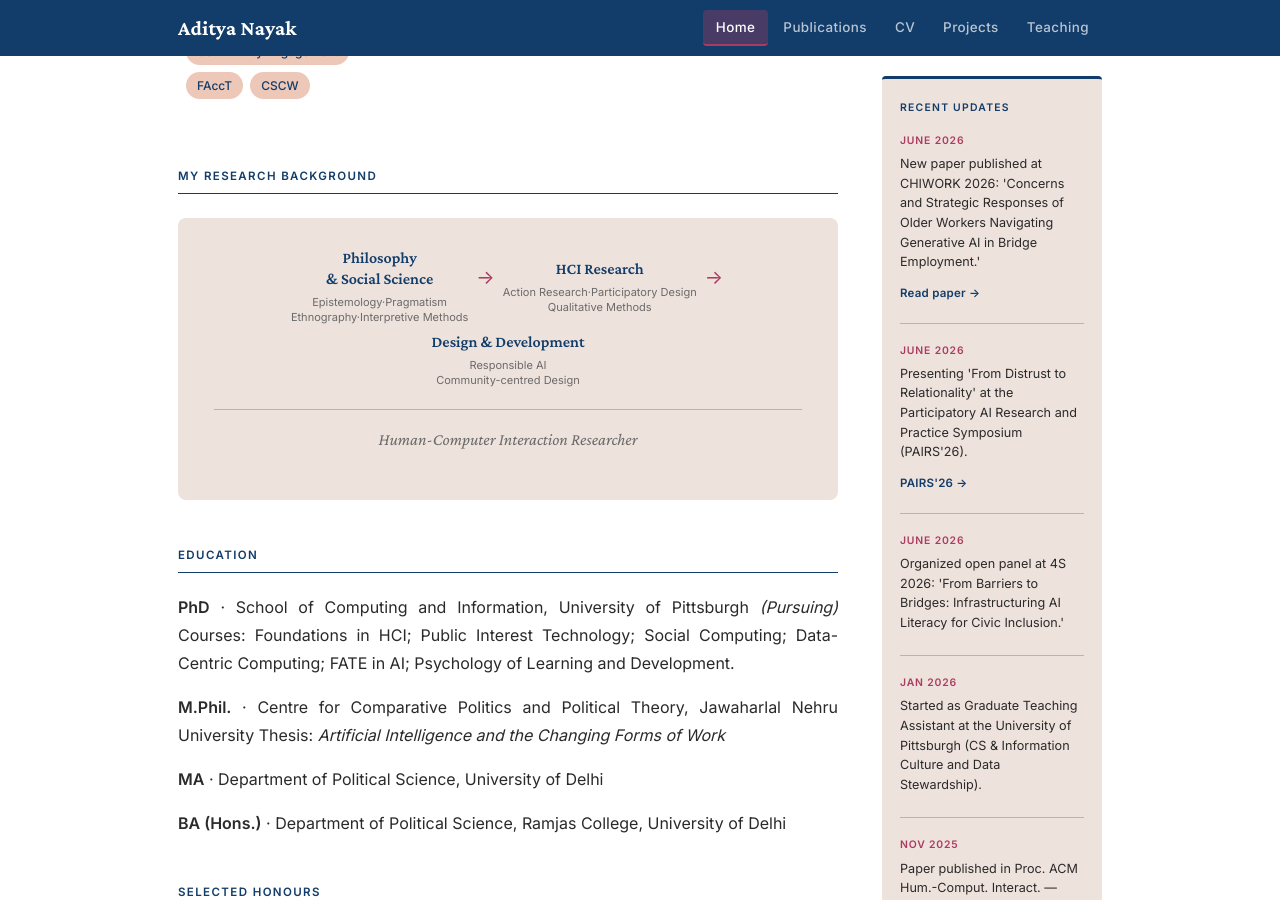
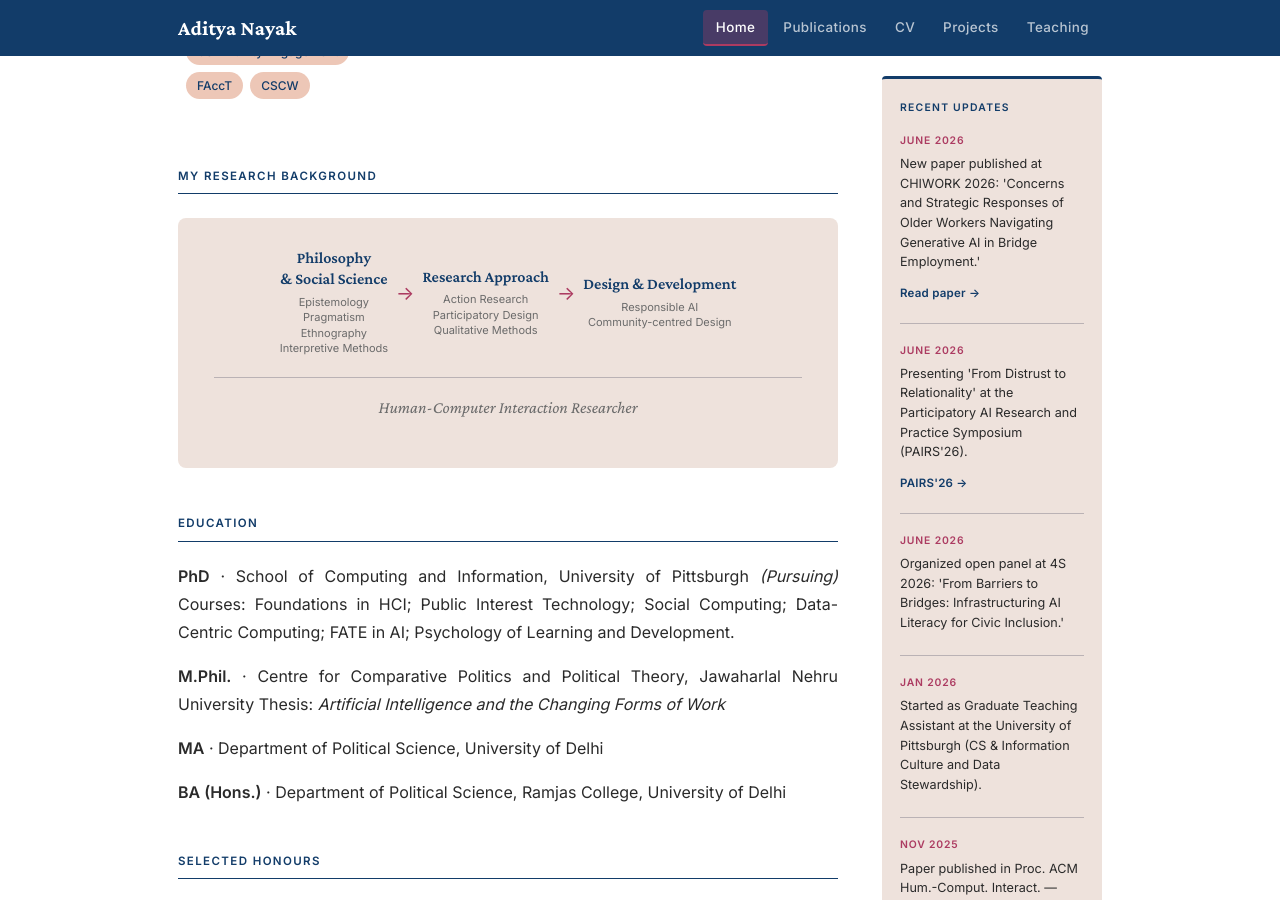
Before and after one commit to adityanayak-info/adityanayak-info.github.io, a Jekyll site: the page built from index.md, in a window 1280 px wide and 900 px high, scrolled down 623 px. Built offline with Jekyll 4.4.1, drawn with Linux system fonts in a browser that asks for light colours.

Commit message:
Update index.md

```diff
--- a/index.md
+++ b/index.md
@@ -85,12 +85,12 @@ permalink: /
   <div class="career-stages">
     <div class="stage">
       <div class="stage-name">Philosophy<br>&amp; Social Science</div>
-      <div class="stage-inst">Epistemology·Pragmatism<br>Ethnography·Interpretive Methods</div>
+      <div class="stage-inst">Epistemology<br>Pragmatism<br>Ethnography<br>Interpretive Methods</div>
     </div>
     <div class="stage-arrow">→</div>
     <div class="stage">
-      <div class="stage-name">HCI Research</div>
-      <div class="stage-inst">Action Research·Participatory Design<br>Qualitative Methods</div>
+      <div class="stage-name">Research Approach</div>
+      <div class="stage-inst">Action Research<br>Participatory Design<br>Qualitative Methods</div>
     </div>
     <div class="stage-arrow">→</div>
     <div class="stage">
```
